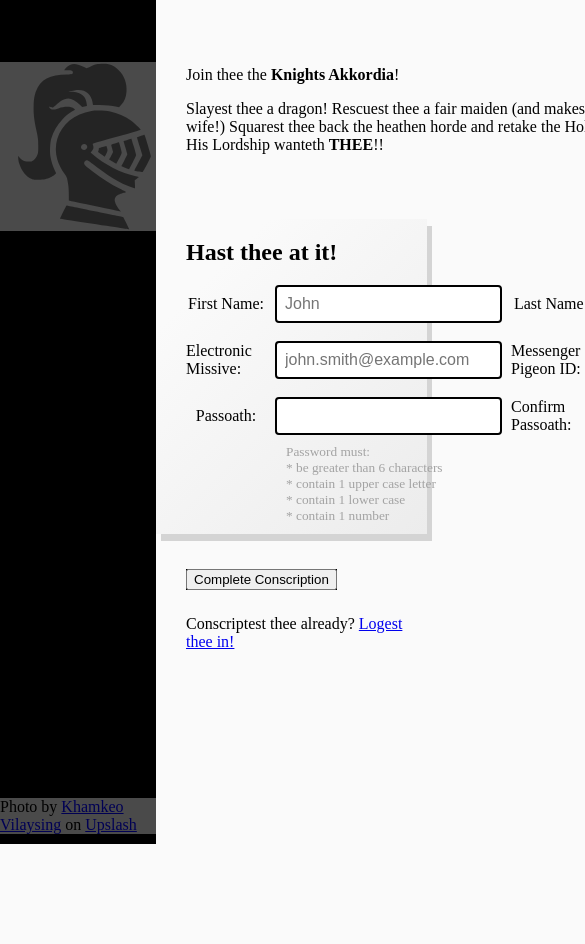
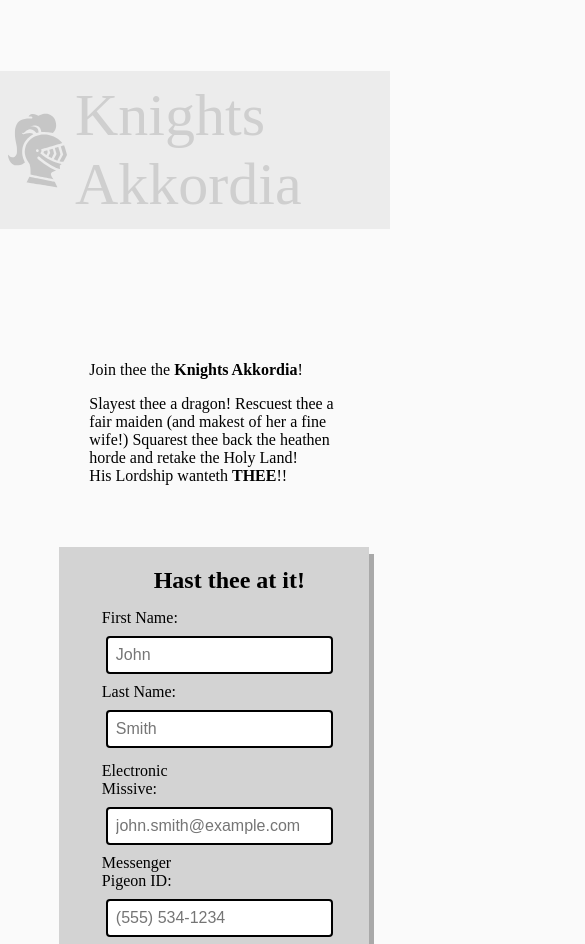
Before and after one commit to Cililocwee/sign-up-form, a website built with webpack: page dist/index.html in a window 390 px wide. Shown: the top 944 px of the page, 585 px wide, since content can reach past the window. Before the commit the page ends 844 px from the top, so only its background shows below. Built offline with Linux system fonts and the light colour scheme; files that its build step writes are made by us from their sources.

Commit message:
added small screen layout

```diff
--- a/src/style.css
+++ b/src/style.css
@@ -42,11 +42,16 @@ background-size: 25px;
 
 /* all content */
 .content {
-    background: black;
     display: flex;
     flex-direction: row;
     height: 100vh;
+}
 
+@media all and (max-width: 768px) {
+    .content {
+        flex-direction: column;
+        align-items: center;
+    }
 }
 
 /* decoration on the left half of the screen */
@@ -57,12 +62,23 @@ background-size: 25px;
     background-image: url("../dist/assets/khamkeo-vilaysing.jpg");
     background-repeat: no-repeat;
     background-size: cover;
-    background-position: fixed;
     width: 40%;
     flex-shrink: 0;
     color: black;
     align-items: center;
     overflow: hidden;
+}
+
+@media all and (max-width: 768px) {
+    .deco {
+        width: 100%;
+        height: 300px;
+        justify-content: center;
+    }
+
+    .attribute {
+        display: none;
+    }
 }
 
 .logo {
@@ -76,6 +92,7 @@ background-size: 25px;
     width: 100%;
 }
 
+
 .logo img {
     height: 100%;
     width: auto;
@@ -85,6 +102,22 @@ background-size: 25px;
 .logo p {
     font-size: 60px;
     color: gray;
+}
+
+@media all and (max-width: 768px) {
+    .logo {
+        padding: 10px;
+        margin-top: 0;
+        height: fit-content;
+    }
+
+    .logo img {
+        height: 75px;
+    }
+
+    .logo p {
+        margin: 0;
+    }
 }
 
 .attribute {
@@ -110,6 +143,13 @@ background-size: 25px;
     padding: 0px 20px;
     flex-shrink: 0;
     border-radius: 15px;
+    min-width: 300px;
+}
+
+@media all and (max-width: 768px) {
+    .blurb-container {
+        width: 100%;
+    }
 }
 
 .blurb-actual {
@@ -123,9 +163,18 @@ background-size: 25px;
     display: flex;
     flex-direction: column;
     width: 100%;
+    min-width: 300px;
     padding-left: 10px;
     margin-left: -10px;
     box-shadow: 5px 7px #D4D4D4;
+    align-items: center;
+}
+
+@media all and (max-width: 768px) {
+    .user-input {
+        background: lightgray;
+        box-shadow: 5px 7px darkgray;
+    }
 }
 
 .user-input-form {
@@ -136,6 +185,13 @@ background-size: 25px;
     padding-bottom: 20px;
     padding-top: 10px;
     margin-left: 20px;
+    align-items: center;
+}
+
+@media all and (max-width: 768px) {
+    .user-input-form{
+        margin-left: 0;
+    }
 }
 
 .user-input-form label {
@@ -143,6 +199,12 @@ background-size: 25px;
     justify-content: center;
     align-items: center;
     width: 80px;
+}
+
+@media all and (max-width: 768px) {
+    .user-input-form label {
+        justify-content: left;
+    }
 }
 
 .user-input > h2 {
@@ -154,25 +216,17 @@ background-size: 25px;
     margin-left: 20px;
 }
 
-.top-row {
+.row {
     display:flex;
     flex-direction: row;
     width: fit-content;
     gap: 5px;
 }
 
-.middle-row {
-    display:flex;
-    flex-direction: row;
-    width: fit-content;
-    gap: 5px;
-}
-
-.bottom-row {
-    display: flex;
-    flex-direction: row;
-    width: fit-content;
-    gap: 5px;
+@media all and (max-width: 768px) {
+    .row {
+        flex-direction: column;
+    }
 }
 
 .password-requirements {
@@ -185,11 +239,21 @@ background-size: 25px;
 }
 
 /* Below the dropshadow */
-.create-button {
+.complete-div{
     background: black;
     margin-left: 20px;
     margin-top: 35px;
     width: fit-content;
+}
+
+@media all and (max-width: 768px) {
+    .complete-div {
+        margin-left: auto;
+        margin-right: auto;
+        display: flex;
+        flex-direction: column;
+        justify-content: center;
+    }
 }
 
 .account-check {
@@ -200,3 +264,13 @@ background-size: 25px;
 .account-check p {
     margin-top: 25px;
 }
+
+@media all and (max-width: 768px) {
+    .account-check {
+            margin-left: auto;
+            margin-right: auto;
+            display: flex;
+            flex-direction: column;
+            justify-content: center;
+        }
+    }
```
Also changed, not shown: dist/bundle.js, dist/index.html.
